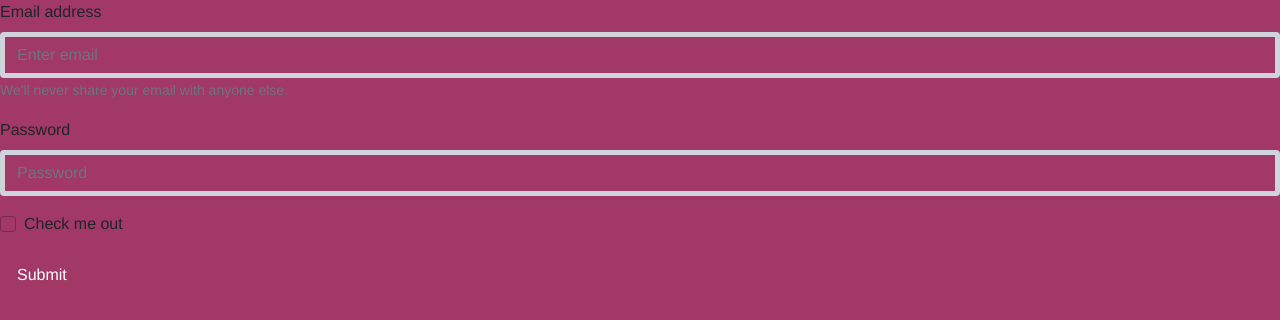
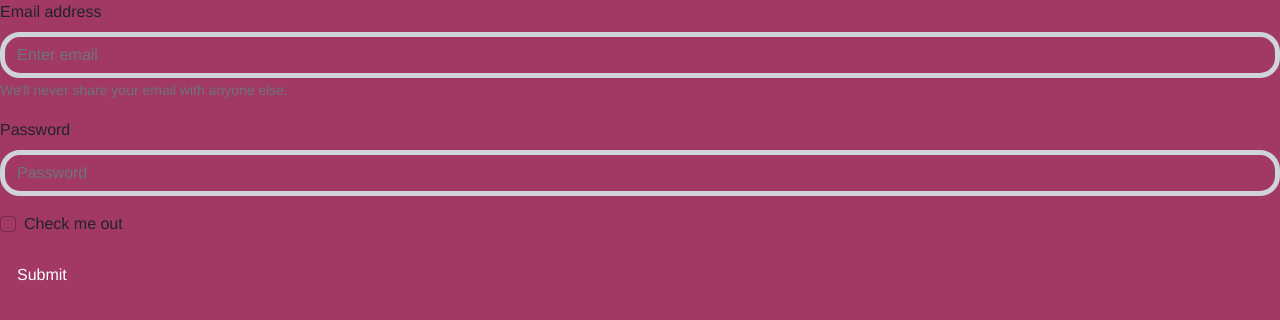
Before and after one commit to kristiyan675/ioPeoplePractise, a React (Create React App) app: page / in a window 1280 px wide. Shown: the top 320 px of the page. Built offline with nearby package versions, Linux system fonts and the light colour scheme.

Commit message:
some styling changes

```diff
--- a/src/components/Homepage/Homepage.js
+++ b/src/components/Homepage/Homepage.js
@@ -34,7 +34,7 @@ const Homepage = (props) => {
               Hi there, @user <br /> You have 100 vacation hours
             </h1>
 
-              <Link to='/vacations'><Button className="outline-secondary">Create a new vacation</Button></Link>
+              <Link to='/vacations'><Button variant="outline-secondary">Create a new vacation</Button></Link>
 
           </Col>
         </Row>
--- a/src/style.scss
+++ b/src/style.scss
@@ -12,8 +12,9 @@ $input-border-default-color: #f7f7f7;
 //Custom styling
 $padding-base-vertical: 10px;
 $border-width: 5px;
-$border-radius-base: 50px;
-$btn-border-radius-base: 50px;
+$border-radius: 20px;
+$btn-border-radius: 20px;
+$btn-link-hover-color: #f7f7f7;
 
 //Table variables
 $table-color: $light;
@@ -29,7 +30,6 @@ $accordion-border-color: rgba($secondary, .125);
 $font-family-sans-serif: "TT Commons Pro", Helvetica, sans-serif;
 $secondary-font: "Reckless", "Nimbus Roman";
 $text-color: #f7f7f7;
-
 
 
 
```
Also changed, not shown: src/components/Layout.js (added).
